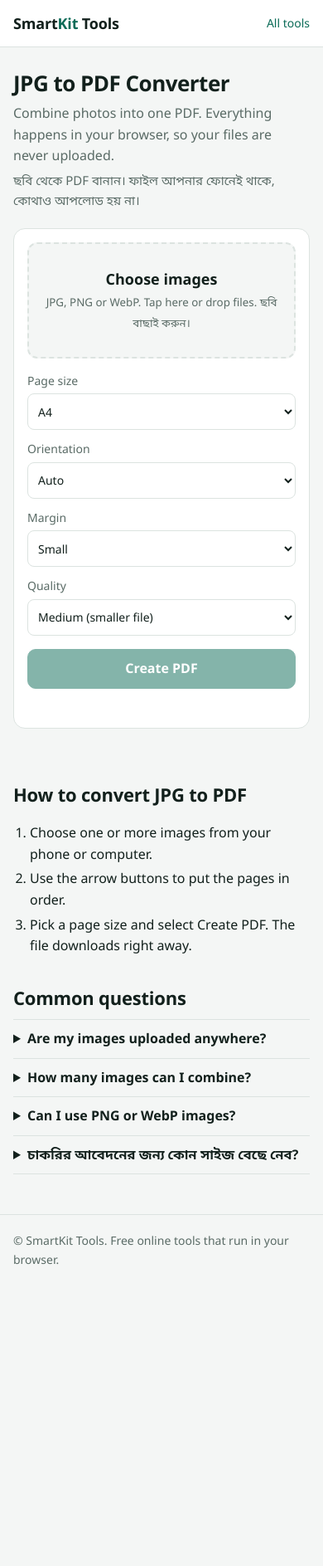
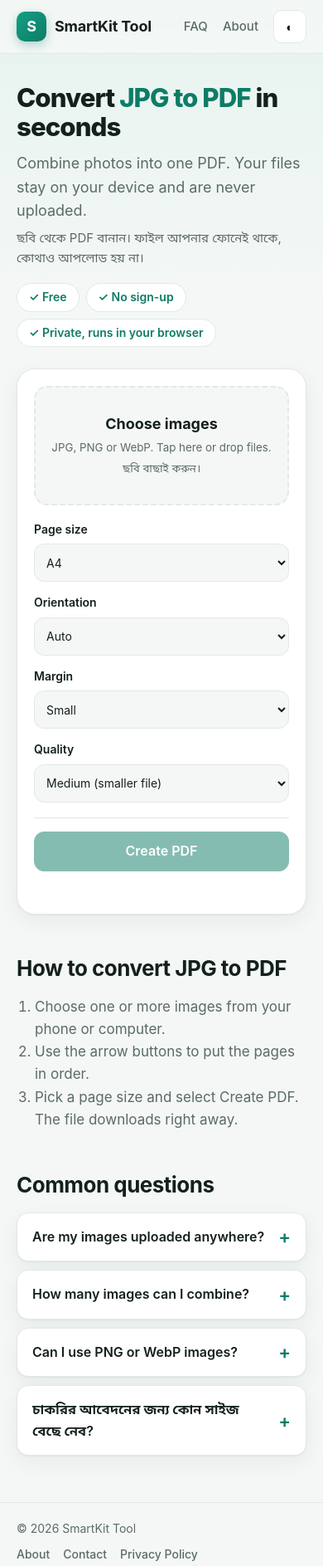
Before and after one commit to smartkittools/smartkit-tools, a plain HTML site: page jpg-to-pdf.html in a window 390 px wide. Shown: the whole page at 83% size. Before the commit the page ends 1549 px from the top, so only its background shows below. Drawn offline with nearby package versions, Linux system fonts and the light colour scheme.

Commit message:
Update jpg-to-pdf.html
Upload the changes

```diff
--- a/jpg-to-pdf.html
+++ b/jpg-to-pdf.html
@@ -3,73 +3,102 @@
 <head>
 <meta charset="UTF-8">
 <meta name="viewport" content="width=device-width, initial-scale=1">
-<title>JPG to PDF Converter – Free, No Upload | SmartKit Tools</title>
-<meta name="description" content="Convert JPG, PNG and WebP photos to a single PDF for free. Reorder pages, choose A4 or Letter. Your files never leave your device.">
+<title>JPG to PDF Converter – Free, No Upload | SmartKit Tool</title>
+<meta name="description" content="Convert JPG, PNG and WebP photos to one PDF for free. Reorder pages, choose A4 or Letter. Your files never leave your device.">
 <style>
 :root{
-  --bg:#F4F6F5; --surface:#fff; --ink:#12201C; --muted:#5A6B66; --line:#DCE3E0;
-  --accent:#0B6B57; --accent-ink:#fff; --accent-soft:#E3F1EC; --danger:#B3261E;
+  --bg:#F4F7F6; --surface:#fff; --ink:#14201C; --muted:#5B6B66; --line:#E1E9E6;
+  --accent:#0E7C66; --accent-2:#13A084; --accent-ink:#fff; --accent-soft:#E6F3EE; --danger:#B3261E;
+  --shadow:0 1px 2px rgba(16,40,32,.05),0 8px 24px rgba(16,40,32,.06);
 }
 @media (prefers-color-scheme:dark){
-  :root{ --bg:#0E1513; --surface:#16201D; --ink:#E8F0ED; --muted:#93A59F; --line:#2A3834;
-    --accent:#3DB894; --accent-ink:#06241C; --accent-soft:#17302A; --danger:#F2B8B5; }
+  :root:not([data-theme="light"]){
+    --bg:#0D1513; --surface:#15201D; --ink:#E8F0ED; --muted:#94A69F; --line:#26352F;
+    --accent:#3DB894; --accent-2:#3DB894; --accent-ink:#06241C; --accent-soft:#17302A; --danger:#F2B8B5;
+    --shadow:none;
+  }
+}
+:root[data-theme="dark"]{
+  --bg:#0D1513; --surface:#15201D; --ink:#E8F0ED; --muted:#94A69F; --line:#26352F;
+  --accent:#3DB894; --accent-2:#3DB894; --accent-ink:#06241C; --accent-soft:#17302A; --danger:#F2B8B5;
+  --shadow:none;
 }
 *{box-sizing:border-box}
 html{-webkit-text-size-adjust:100%}
-body{margin:0;background:var(--bg);color:var(--ink);
-  font:16px/1.6 "Segoe UI",Roboto,"Noto Sans Bengali","Hind Siliguri",system-ui,sans-serif}
+body{margin:0;color:var(--ink);line-height:1.6;
+  font:16px/1.6 Inter,Roboto,"Segoe UI","Noto Sans Bengali","Hind Siliguri",system-ui,sans-serif;
+  background:linear-gradient(180deg,var(--accent-soft) 0,var(--bg) 360px) var(--bg);min-height:100vh}
 a{color:var(--accent)}
 :focus-visible{outline:3px solid var(--accent);outline-offset:2px}
-.wrap{max-width:760px;margin:0 auto;padding:0 16px}
-header.site{background:var(--surface);border-bottom:1px solid var(--line)}
-header.site .wrap{display:flex;justify-content:space-between;align-items:center;height:56px}
-.brand{font-weight:700;font-size:18px;letter-spacing:-.01em;color:var(--ink);text-decoration:none}
-.brand span{color:var(--accent)}
-header.site a.back{font-size:14px;text-decoration:none}
-h1{font-size:clamp(26px,6vw,36px);line-height:1.2;letter-spacing:-.02em;margin:28px 0 8px}
-.lead{margin:0;color:var(--muted)}
-.lead-bn{margin:4px 0 0;color:var(--muted);font-size:15px}
-.tool{background:var(--surface);border:1px solid var(--line);border-radius:14px;padding:16px;margin:22px 0}
-.drop{display:block;border:2px dashed var(--line);border-radius:12px;padding:28px 16px;text-align:center;cursor:pointer;
-  background:var(--bg);transition:border-color .15s,background .15s}
+.wrap{max-width:760px;margin:0 auto;padding:0 20px}
+
+/* header */
+header.site{position:sticky;top:0;z-index:5;background:color-mix(in srgb,var(--bg) 88%,transparent);
+  backdrop-filter:blur(8px);border-bottom:1px solid var(--line)}
+header.site .wrap{display:flex;align-items:center;justify-content:space-between;height:64px;gap:12px}
+.brand{display:flex;align-items:center;gap:10px;font-weight:700;font-size:18px;color:var(--ink);text-decoration:none;letter-spacing:-.01em}
+.logo{width:36px;height:36px;border-radius:10px;display:grid;place-items:center;color:#fff;font-weight:700;
+  background:linear-gradient(135deg,var(--accent-2),var(--accent));box-shadow:0 4px 12px rgba(14,124,102,.3)}
+nav{display:flex;align-items:center;gap:18px;font-size:15px}
+nav a{color:var(--muted);text-decoration:none;font-weight:500}
+nav a:hover{color:var(--ink)}
+#theme{width:40px;height:40px;border-radius:10px;border:1px solid var(--line);background:var(--surface);color:var(--ink);cursor:pointer;font-size:15px}
+
+/* hero */
+h1{font-size:clamp(30px,8vw,44px);line-height:1.12;letter-spacing:-.03em;margin:36px 0 12px;font-weight:800}
+h1 em{font-style:normal;color:var(--accent)}
+.lead{margin:0;color:var(--muted);font-size:18px}
+.lead-bn{margin:6px 0 0;color:var(--muted);font-size:15px}
+.pills{display:flex;flex-wrap:wrap;gap:8px;margin:18px 0 0;padding:0;list-style:none}
+.pills li{background:var(--surface);border:1px solid var(--line);border-radius:999px;padding:5px 14px;font-size:14px;font-weight:600;color:var(--accent)}
+
+/* tool card */
+.tool{background:var(--surface);border:1px solid var(--line);border-radius:22px;padding:20px;margin:26px 0 0;box-shadow:var(--shadow)}
+.drop{display:block;border:2px dashed var(--line);border-radius:16px;padding:30px 16px;text-align:center;cursor:pointer;
+  background:var(--bg);transition:border-color .15s,background .15s;position:relative}
 .drop:hover,.drop.over{border-color:var(--accent);background:var(--accent-soft)}
 .drop strong{display:block;font-size:18px}
 .drop small{color:var(--muted)}
 .drop input{position:absolute;width:1px;height:1px;opacity:0;pointer-events:none}
 .drop:focus-within{outline:3px solid var(--accent);outline-offset:2px}
-.opts{display:grid;grid-template-columns:1fr 1fr;gap:12px;margin:16px 0}
-.opts label{display:flex;flex-direction:column;font-size:14px;color:var(--muted);gap:4px}
-select{font:inherit;color:var(--ink);background:var(--surface);border:1px solid var(--line);border-radius:8px;padding:10px 8px;min-height:44px}
+.opts{display:grid;grid-template-columns:1fr 1fr;gap:14px;margin:18px 0}
+.opts label{display:flex;flex-direction:column;font-size:14px;font-weight:600;gap:6px}
+select{font:inherit;font-weight:400;color:var(--ink);background:var(--bg);border:1px solid var(--line);border-radius:12px;padding:10px;min-height:46px}
 ul.files{list-style:none;margin:0;padding:0}
 ul.files li{display:flex;align-items:center;gap:10px;padding:10px 0;border-top:1px solid var(--line)}
-ul.files li:first-child{border-top:0}
-.thumb{width:52px;height:52px;border-radius:8px;object-fit:cover;background:var(--bg);flex:none}
+.thumb{width:52px;height:52px;border-radius:10px;object-fit:cover;background:var(--bg);flex:none}
 .meta{flex:1;min-width:0}
 .meta b{display:block;font-weight:600;font-size:15px;white-space:nowrap;overflow:hidden;text-overflow:ellipsis}
 .meta span{font-size:13px;color:var(--muted)}
 .row-actions{display:flex;gap:4px;flex:none}
-.icon{min-width:40px;min-height:40px;border:1px solid var(--line);background:var(--surface);color:var(--ink);
-  border-radius:8px;font-size:16px;cursor:pointer}
+.icon{min-width:40px;min-height:40px;border:1px solid var(--line);background:var(--surface);color:var(--ink);border-radius:10px;font-size:16px;cursor:pointer}
 .icon:hover:not(:disabled){border-color:var(--accent)}
 .icon:disabled{opacity:.35;cursor:default}
 .icon.del{color:var(--danger)}
-.bar{display:flex;gap:10px;flex-wrap:wrap;margin-top:14px}
-.btn{font:inherit;font-weight:600;min-height:48px;padding:0 22px;border-radius:10px;border:1px solid var(--accent);
-  background:var(--accent);color:var(--accent-ink);cursor:pointer;flex:1 1 200px}
-.btn:disabled{opacity:.5;cursor:default}
-.btn.ghost{background:transparent;color:var(--accent);flex:0 1 auto}
+.bar{display:flex;gap:10px;flex-wrap:wrap;margin-top:16px;padding-top:16px;border-top:1px solid var(--line)}
+.btn{font:inherit;font-weight:600;min-height:48px;padding:0 24px;border-radius:12px;border:1px solid var(--accent);
+  background:var(--accent);color:var(--accent-ink);cursor:pointer;flex:1 1 200px;box-shadow:0 6px 16px rgba(14,124,102,.25)}
+.btn:disabled{opacity:.5;cursor:default;box-shadow:none}
+.btn.ghost{background:var(--surface);color:var(--ink);border-color:var(--line);flex:0 1 auto;box-shadow:none}
 #status{margin:12px 0 0;font-size:14px;color:var(--muted);min-height:1.4em}
 #status.err{color:var(--danger)}
 .hidden{display:none}
-article{padding:8px 0 48px}
-article h2{font-size:22px;letter-spacing:-.01em;margin:32px 0 8px}
-article ol,article ul{padding-left:20px}
-article li{margin:4px 0}
-details{border-top:1px solid var(--line);padding:10px 0}
-details:last-of-type{border-bottom:1px solid var(--line)}
-summary{cursor:pointer;font-weight:600}
-details p{margin:8px 0 0;color:var(--muted)}
-footer{border-top:1px solid var(--line);padding:20px 0;font-size:14px;color:var(--muted)}
+
+/* content */
+section.block{margin:44px 0 0}
+section.block h2{font-size:26px;letter-spacing:-.02em;margin:0 0 12px}
+section.block p,section.block li{color:var(--muted);font-size:17px}
+section.block ol{padding-left:22px;margin:0}
+details{background:var(--surface);border:1px solid var(--line);border-radius:14px;margin:10px 0;box-shadow:var(--shadow)}
+summary{cursor:pointer;font-weight:600;padding:16px 18px;list-style:none;display:flex;justify-content:space-between;gap:12px;align-items:center}
+summary::-webkit-details-marker{display:none}
+summary::after{content:"+";color:var(--accent);font-size:22px;font-weight:600;line-height:1}
+details[open] summary::after{content:"\2212"}
+details p{margin:0;padding:0 18px 16px;font-size:16px}
+
+footer{margin-top:56px;border-top:1px solid var(--line);padding:20px 0 28px;font-size:14px;color:var(--muted)}
+footer .wrap{display:flex;flex-wrap:wrap;gap:8px 20px;justify-content:space-between}
+footer nav{gap:16px;font-size:14px}
 @media (max-width:420px){.opts{grid-template-columns:1fr}}
 @media (prefers-reduced-motion:reduce){*{transition:none!important}}
 </style>
@@ -78,15 +107,24 @@ footer{border-top:1px solid var(--line);padding:20px 0;font-size:14px;color:var(
 
 <header class="site">
   <div class="wrap">
-    <a class="brand" href="/">Smart<span>Kit</span> Tools</a>
-    <a class="back" href="/">All tools</a>
+    <a class="brand" href="/"><span class="logo">S</span>SmartKit Tool</a>
+    <nav aria-label="Main">
+      <a href="/#faq">FAQ</a>
+      <a href="/about.html">About</a>
+      <button id="theme" type="button" aria-label="Switch light or dark theme">&#9680;</button>
+    </nav>
   </div>
 </header>
 
 <main class="wrap">
-  <h1>JPG to PDF Converter</h1>
-  <p class="lead">Combine photos into one PDF. Everything happens in your browser, so your files are never uploaded.</p>
+  <h1>Convert <em>JPG to PDF</em> in seconds</h1>
+  <p class="lead">Combine photos into one PDF. Your files stay on your device and are never uploaded.</p>
   <p class="lead-bn">ছবি থেকে PDF বানান। ফাইল আপনার ফোনেই থাকে, কোথাও আপলোড হয় না।</p>
+  <ul class="pills">
+    <li>&#10003; Free</li>
+    <li>&#10003; No sign-up</li>
+    <li>&#10003; Private, runs in your browser</li>
+  </ul>
 
   <section class="tool" aria-label="JPG to PDF tool">
     <label class="drop" id="drop">
@@ -135,14 +173,16 @@ footer{border-top:1px solid var(--line);padding:20px 0;font-size:14px;color:var(
     <p id="status" role="status" aria-live="polite"></p>
   </section>
 
-  <article>
+  <section class="block">
     <h2>How to convert JPG to PDF</h2>
     <ol>
       <li>Choose one or more images from your phone or computer.</li>
       <li>Use the arrow buttons to put the pages in order.</li>
       <li>Pick a page size and select Create PDF. The file downloads right away.</li>
     </ol>
+  </section>
 
+  <section class="block" id="faq">
     <h2>Common questions</h2>
     <details>
       <summary>Are my images uploaded anywhere?</summary>
@@ -160,24 +200,41 @@ footer{border-top:1px solid var(--line);padding:20px 0;font-size:14px;color:var(
       <summary>চাকরির আবেদনের জন্য কোন সাইজ বেছে নেব?</summary>
       <p>A4 বেছে নিন এবং Quality Medium রাখুন। এতে ফাইলের সাইজ কম থাকে আর প্রিন্টেও ভালো দেখায়।</p>
     </details>
-  </article>
+  </section>
 </main>
 
 <footer>
-  <div class="wrap">© SmartKit Tools. Free online tools that run in your browser.</div>
+  <div class="wrap">
+    <span>&copy; 2026 SmartKit Tool</span>
+    <nav aria-label="Footer">
+      <a href="/about.html">About</a>
+      <a href="/contact.html">Contact</a>
+      <a href="/privacy.html">Privacy Policy</a>
+    </nav>
+  </div>
 </footer>
 
 <script src="https://cdnjs.cloudflare.com/ajax/libs/jspdf/2.5.1/jspdf.umd.min.js"></script>
 <script>
 (function(){
-  var files = [];            // {id, file, url}
+  // theme toggle
+  var root = document.documentElement;
+  try { var saved = localStorage.getItem('theme'); if (saved) root.setAttribute('data-theme', saved); } catch(e){}
+  document.getElementById('theme').onclick = function(){
+    var dark = root.getAttribute('data-theme') === 'dark' ||
+      (!root.getAttribute('data-theme') && window.matchMedia('(prefers-color-scheme: dark)').matches);
+    var next = dark ? 'light' : 'dark';
+    root.setAttribute('data-theme', next);
+    try { localStorage.setItem('theme', next); } catch(e){}
+  };
+
+  var files = [];
   var nextId = 1;
   var $ = function(id){ return document.getElementById(id); };
   var picker=$('picker'), drop=$('drop'), list=$('list'), make=$('make'), clearBtn=$('clear'),
       statusEl=$('status'), sizeSel=$('size'), orientWrap=$('orientWrap');
 
   function setStatus(msg, isErr){ statusEl.textContent = msg || ''; statusEl.className = isErr ? 'err' : ''; }
-
   function fmtSize(b){
     if (b < 1024*1024) return Math.max(1, Math.round(b/1024)) + ' KB';
     return (b/1024/1024).toFixed(1) + ' MB';
@@ -222,7 +279,6 @@ footer{border-top:1px solid var(--line);padding:20px 0;font-size:14px;color:var(
     el.setAttribute('aria-label', aria); el.disabled = disabled; el.onclick = fn;
     return el;
   }
-
   function move(i, d){
     var j = i + d; if (j < 0 || j >= files.length) return;
     var t = files[i]; files[i] = files[j]; files[j] = t; render();
@@ -256,7 +312,7 @@ footer{border-top:1px solid var(--line);padding:20px 0;font-size:14px;color:var(
   function tick(){ return new Promise(function(r){ setTimeout(r, 0); }); }
 
   var PAGES = { a4: [595.28, 841.89], letter: [612, 792] };
-  var MAX_SIDE = 2600;       // longest image side in pixels, keeps phones from running out of memory
+  var MAX_SIDE = 2600;
 
   make.onclick = async function(){
     if (!window.jspdf) { setStatus('The PDF library did not load. Check your internet connection and try again.', true); return; }
@@ -283,7 +339,7 @@ footer{border-top:1px solid var(--line);padding:20px 0;font-size:14px;color:var(
 
         var pw, ph;
         if (size === 'fit') {
-          var k = Math.min(0.75, 1200 / Math.max(w, h));   // 96 dpi to points, capped at about 1200 pt
+          var k = Math.min(0.75, 1200 / Math.max(w, h));
           pw = w * k + margin * 2;
           ph = h * k + margin * 2;
         } else {
```
